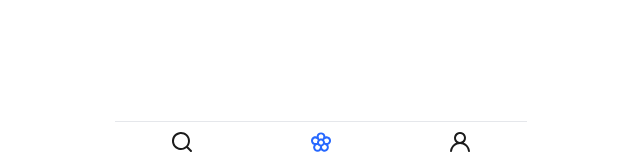
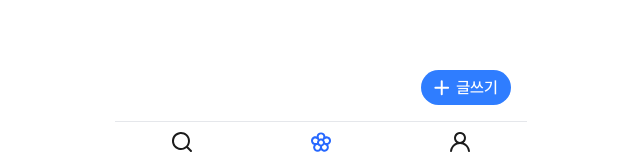
Before and after one commit to BobSoolTing/Bob-Sool-Ting-FE, a Next.js app: page /bst/bob in a window 1280 px wide. Shown: the part 623-777 px from the top of the page, without its empty margins (319-959 px from the left). Built offline with nearby package versions, Linux system fonts and the light colour scheme.

Commit message:
📝 Update : 바뀐 파일명으로 글쓰기 버튼 적용

```diff
--- a/src/pages/bst/bob.tsx
+++ b/src/pages/bst/bob.tsx
@@ -2,7 +2,7 @@ import React from 'react';
 import { ReactNode } from 'react';
 import BottomBar from '@/components/shared/bst/BottomBar';
 import CategoryBar from '@/components/shared/bst/CategoryBar';
-import Writing from '@/components/shared/bst/Writing';
+import Write from '@/components/shared/bst/Write';
 import SearchBar from '@/components/shared/search/SearchBar';
 
 export default function BobPage() {
@@ -16,7 +16,7 @@ BobPage.getLayout = (page: ReactNode) => {
         <SearchBar />
         <BottomBar>
           {page}
-          <Writing />
+          <Write />
         </BottomBar>
       </CategoryBar>
     </>
--- a/src/pages/bst/sool.tsx
+++ b/src/pages/bst/sool.tsx
@@ -2,7 +2,7 @@ import React from 'react';
 import { ReactNode } from 'react';
 import BottomBar from '@/components/shared/bst/BottomBar';
 import CategoryBar from '@/components/shared/bst/CategoryBar';
-import Writing from '@/components/shared/bst/Writing';
+import Write from '@/components/shared/bst/Write';
 import SearchBar from '@/components/shared/search/SearchBar';
 
 export default function SoolPage() {
@@ -16,7 +16,7 @@ SoolPage.getLayout = (page: ReactNode) => {
         <SearchBar />
         <BottomBar>
           {page}
-          <Writing />
+          <Write />
         </BottomBar>
       </CategoryBar>
     </>
--- a/src/pages/bst/ting.tsx
+++ b/src/pages/bst/ting.tsx
@@ -2,7 +2,7 @@ import React from 'react';
 import { ReactNode } from 'react';
 import BottomBar from '@/components/shared/bst/BottomBar';
 import CategoryBar from '@/components/shared/bst/CategoryBar';
-import Writing from '@/components/shared/bst/Writing';
+import Write from '@/components/shared/bst/Write';
 import SearchBar from '@/components/shared/search/SearchBar';
 
 export default function TingPage() {
@@ -16,7 +16,7 @@ TingPage.getLayout = (page: ReactNode) => {
         <SearchBar />
         <BottomBar>
           {page}
-          <Writing />
+          <Write />
         </BottomBar>
       </CategoryBar>
     </>
```
